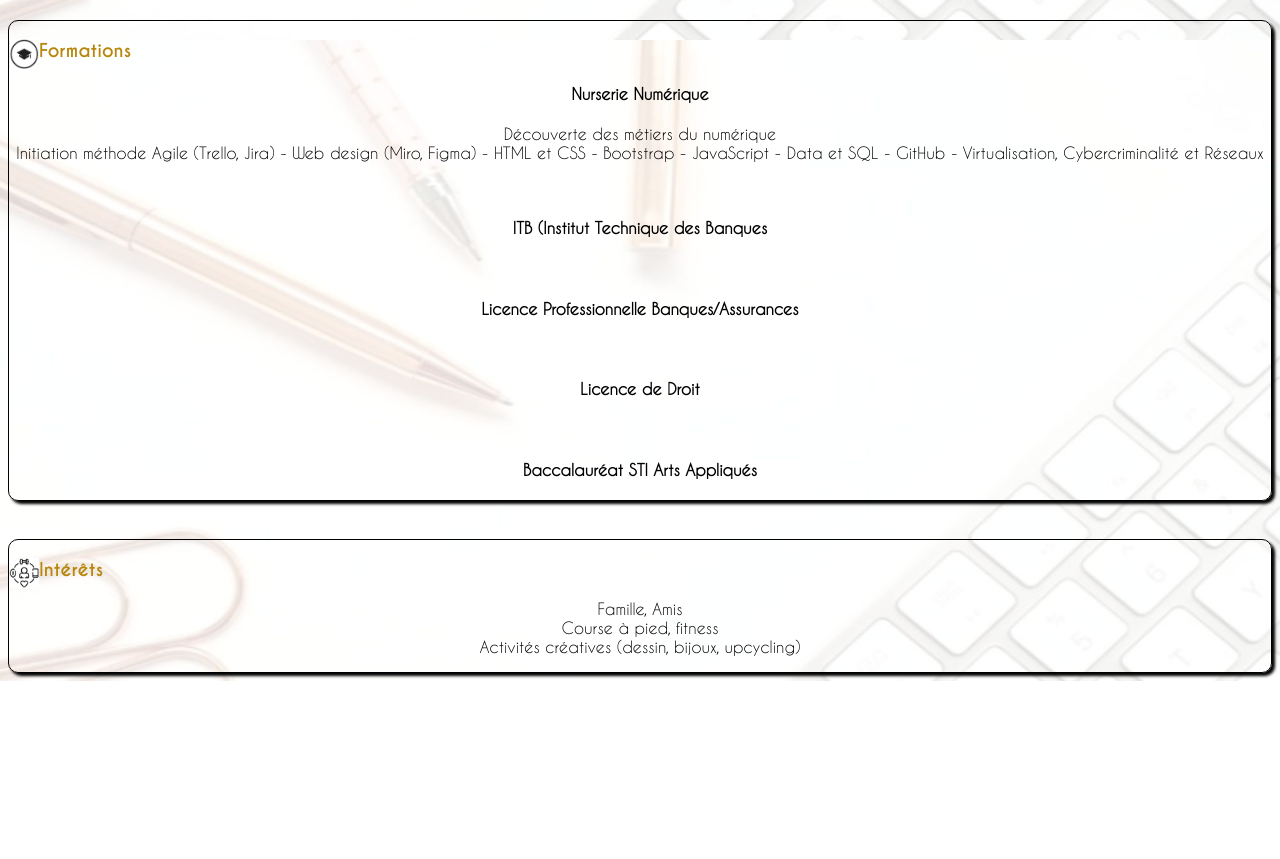
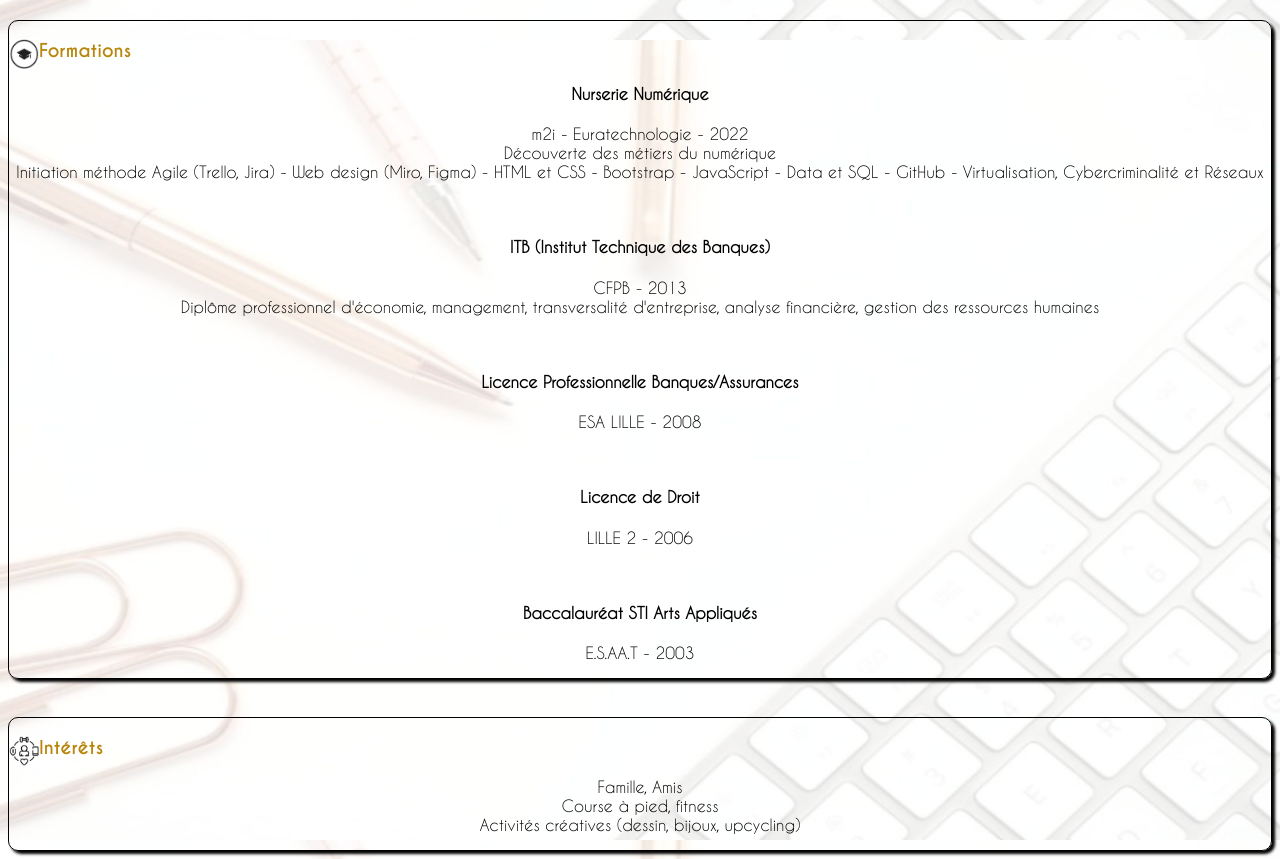
Before and after one commit to Geekmette/cv.github.io, a plain HTML site: page index.html in a window 1280 px wide. Shown: the part 1560-2419 px from the top of the page. Before the commit the page ends 2241 px from the top, so only its background shows below. Drawn offline with Linux system fonts and the light colour scheme.

Commit message:
CV ajout

```diff
--- a/index.html
+++ b/index.html
@@ -90,19 +90,29 @@
         <h3>Formations<img src="photo/Formations.jpg" class="imageflottante" alt="imageflottante" /></h2>
             <p>
             <h4>Nurserie Numérique</h4>
-            <p>Découverte des métiers du numérique
+
+            <p>m2i - Euratechnologie - 2022
+                <br>
+                Découverte des métiers du numérique
                 <br>
                 Initiation méthode Agile (Trello, Jira) - Web design (Miro, Figma) - HTML et CSS - Bootstrap - JavaScript
                 - Data et SQL - GitHub - Virtualisation, Cybercriminalité et Réseaux
             </p>
             <br>
-            <h4>ITB (Institut Technique des Banques</h4>
+            <h4>ITB (Institut Technique des Banques)</h4>
+            <p>CFPB - 2013
+                <br>
+                Diplôme professionnel d'économie, management, transversalité d'entreprise, analyse financière, gestion des ressources humaines
+            </p>
             <br>
             <h4>Licence Professionnelle Banques/Assurances</h4>
+            <p>ESA LILLE - 2008</p>
             <br>
             <h4>Licence de Droit</h4>
+            <p>LILLE 2 - 2006</p>
             <br>
             <h4>Baccalauréat STI Arts Appliqués</h4>
+            <p>E.S.AA.T - 2003</p>
             </p>
     </section>
     <br><br>
```
Also changed, not shown: 1 other file.
